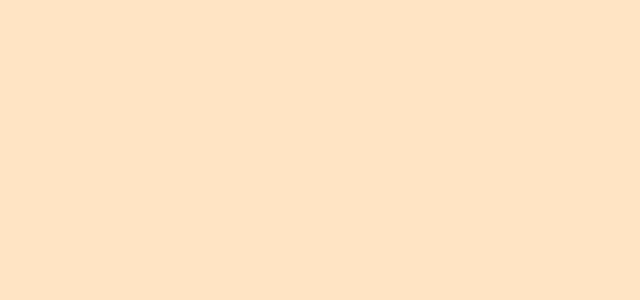
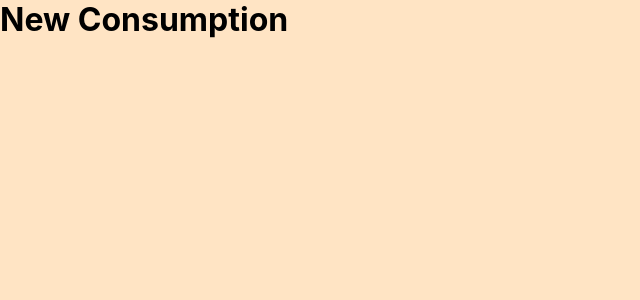
Before and after one commit to Isla-del-Lago/isla-del-lago-web-ui, a React (Create React App) app: page /newconsumption in a window 1280 px wide. Before the commit this address had no page. Shown: the top 300 px of the page, without its empty margins (0-640 px from the left). Built offline with nearby package versions, Linux system fonts and the light colour scheme.

Commit message:
Creating New consumption page

```diff
--- a/src/App.jsx
+++ b/src/App.jsx
@@ -4,6 +4,7 @@ import Login from './Pages/Login';
 import { BrowserRouter, Route, Routes } from 'react-router-dom';
 import React from 'react';
 import Home from './Pages/Home';
+import NewConsumption from './Pages/NewConsumption';
 
 function App() {
   return (
@@ -13,6 +14,7 @@ function App() {
           <Route path="/" element={<Home/>} />
           <Route path="/register" element={<Register />} />
           <Route path="/login" element={<Login />} />
+          <Route path="/newconsumption" element={<NewConsumption />} />
         </Routes>
       </BrowserRouter>
     </div>
--- /dev/null
+++ b/src/Pages/NewConsumption.jsx
@@ -0,0 +1,7 @@
+import React from 'react';
+import './Styles/NewConsumption.css';
+export default function NewConsumption() {
+    return <React.Fragment>
+        <h1>New Consumption</h1>
+    </React.Fragment>;
+}
```
Also changed, not shown: src/Pages/Styles/NewConsumption.css (added).
